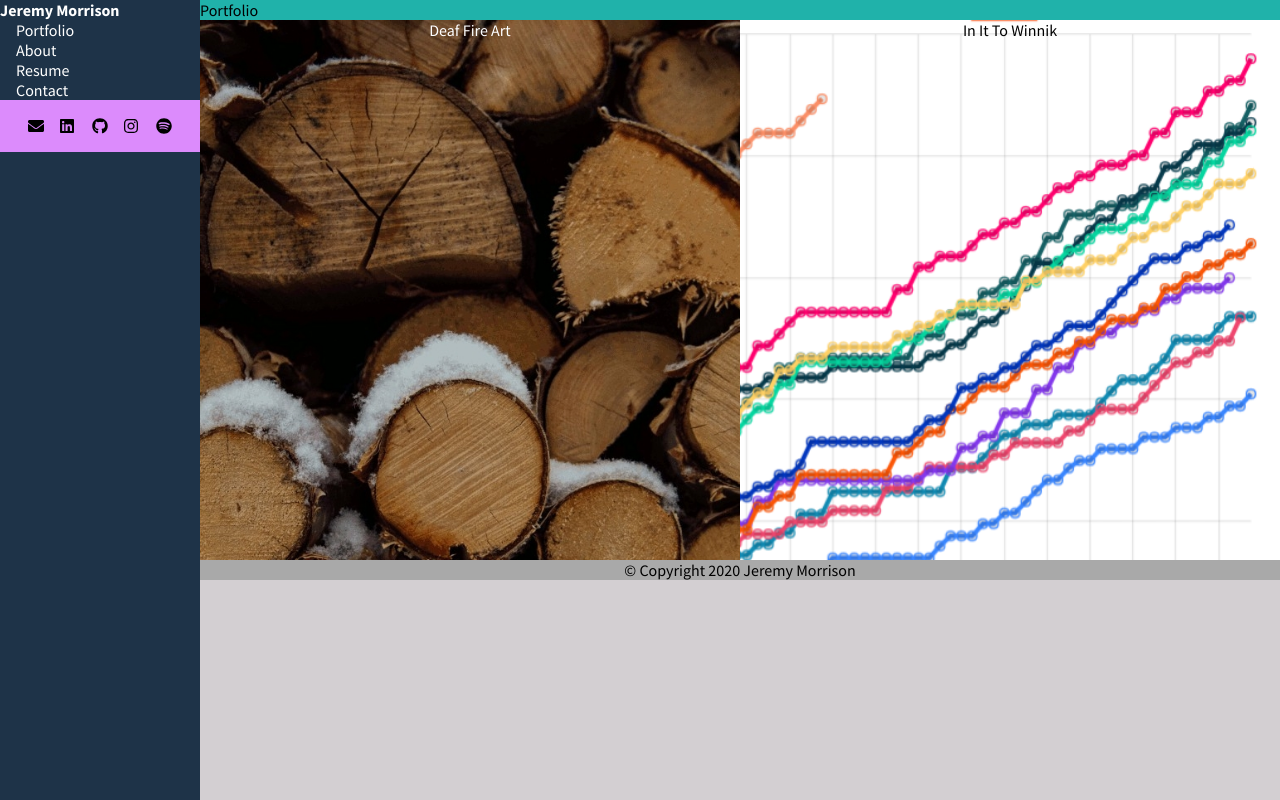
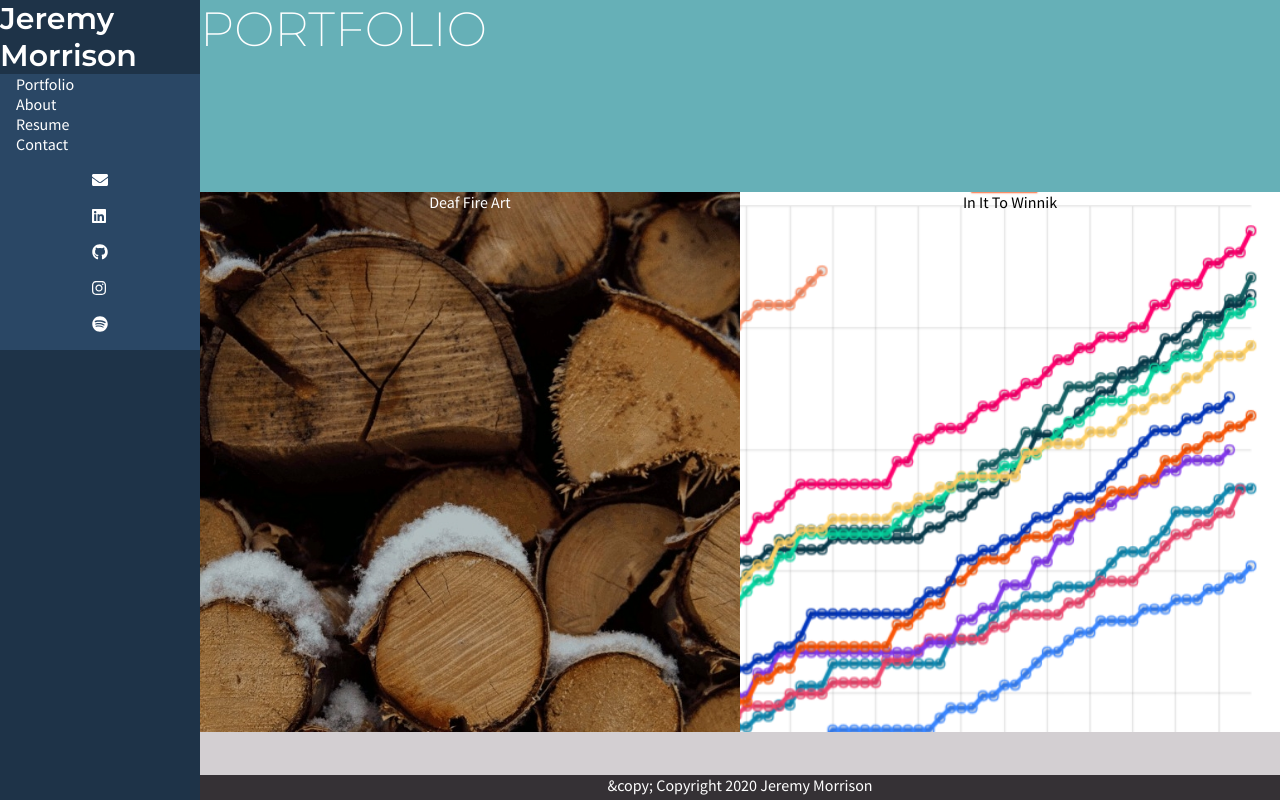
Before and after one commit to jemorriso/jeremymorrison.ca, a React (Create React App) app: page /portfolio in a window 1280 px wide. Built offline with nearby package versions, Linux system fonts and the light colour scheme.

Commit message:
basic CSS styling

```diff
--- a/src/components/About.js
+++ b/src/components/About.js
@@ -1,4 +1,4 @@
-import React from 'react';
+import React, { useEffect } from 'react';
 import styled from 'styled-components';
 import SectionHeader from './SectionHeader';
 
@@ -6,7 +6,7 @@ const Section = styled.section``;
 
 function About(props) {
   return (
-    <Section>
+    <Section id="about">
       <SectionHeader title="About" />
       <p>
         Lorem ipsum dolor sit, amet consectetur adipisicing elit. Doloremque
--- a/src/components/Brand.js
+++ b/src/components/Brand.js
@@ -2,11 +2,18 @@ import React from 'react';
 import styled from 'styled-components';
 import { Link } from 'react-router-dom';
 
+const Wrapper = styled.h1`
+  font-family: 'Montserrat', sans-serif;
+  font-weight: 600;
+  font-size: 3rem;
+  /* font-style: italic; */
+`;
+
 function Brand(props) {
   return (
-    <h1>
+    <Wrapper>
       <Link to="/">Jeremy Morrison</Link>
-    </h1>
+    </Wrapper>
   );
 }
 
--- a/src/components/Footer.js
+++ b/src/components/Footer.js
@@ -1,14 +1,43 @@
 import React from 'react';
 import styled from 'styled-components';
+import PropTypes from 'prop-types';
 
 const Wrapper = styled.footer`
+  /* since element is positioned absolutely, need to set width 100% of parent element instead of relying on implicit width */
   width: 100%;
-  background-color: darkgray;
+  background-color: #353135;
+  color: white;
   text-align: center;
+  position: absolute;
+  bottom: 0;
+  height: 2.5rem;
+`;
+
+const MarginTopWrapper = styled(Wrapper)`
+  bottom: unset;
+  top: ${(props) => props.contentHeight};
 `;
 
 function Footer(props) {
-  return <Wrapper>&copy; Copyright 2020 Jeremy Morrison</Wrapper>;
+  const { contentHeight, windowHeight } = props;
+  const copyMessage = '&copy; Copyright 2020 Jeremy Morrison';
+  if (contentHeight <= windowHeight) {
+    console.log('smaller');
+  } else {
+    console.log('bigger');
+  }
+  return contentHeight <= windowHeight ? (
+    <Wrapper>{copyMessage}</Wrapper>
+  ) : (
+    <MarginTopWrapper contentHeight={`${contentHeight}px`}>
+      {copyMessage}
+    </MarginTopWrapper>
+  );
 }
 
+Footer.propTypes = {
+  contentHeight: PropTypes.number.isRequired,
+  windowHeight: PropTypes.number.isRequired,
+};
+
 export default Footer;
--- a/src/components/Icon.js
+++ b/src/components/Icon.js
@@ -4,8 +4,7 @@ import PropTypes from 'prop-types';
 import { FontAwesomeIcon } from '@fortawesome/react-fontawesome';
 
 const Wrapper = styled.a`
-  /* background-color: black; */
-  color: black;
+  color: white;
   margin: 0.5em;
   border-radius: 50%;
   min-height: 1em;
--- a/src/components/Navbar.js
+++ b/src/components/Navbar.js
@@ -3,13 +3,9 @@ import styled from 'styled-components';
 import { Link } from 'react-router-dom';
 import PropTypes from 'prop-types';
 
-const Nav = styled.nav`
-  /* background-color: lightblue;
-  height: 100%;
-  position: fixed;
-  left: 0;
-  top
-  width: 100px; */
+const Wrapper = styled.nav`
+  background-color: #2a4765;
+  color: white;
 `;
 
 const Ul = styled.ul`
@@ -24,7 +20,7 @@ function Navbar(props) {
   const { toggleSidebar } = props;
 
   return (
-    <Nav>
+    <Wrapper>
       <Ul className="nav-items">
         <Li>
           <Link to="/portfolio" onClick={toggleSidebar}>
@@ -47,7 +43,7 @@ function Navbar(props) {
           </Link>
         </Li>
       </Ul>
-    </Nav>
+    </Wrapper>
   );
 }
 
--- a/src/components/RouteContainer.js
+++ b/src/components/RouteContainer.js
@@ -9,7 +9,6 @@ import Resume from './Resume';
 import Contact from './Contact';
 import Landing from './Landing';
 import PortfolioItemDetail from './PortfolioItemDetail';
-import Footer from './Footer';
 
 const Wrapper = styled.div`
   /* these classes are all being applied to the section with class name 'route-section */
@@ -37,7 +36,6 @@ const Wrapper = styled.div`
     width: 100%;
     top: 0;
     left: 0;
-    background-color: #dddddd;
   }
 `;
 
@@ -74,7 +72,6 @@ function RouteContainer(props) {
                 <Landing />
               </Route>
             </Switch>
-            <Footer />
           </section>
         </CSSTransition>
       </TransitionGroup>
--- a/src/components/SectionHeader.js
+++ b/src/components/SectionHeader.js
@@ -4,8 +4,13 @@ import PropTypes from 'prop-types';
 
 const Header = styled.header`
   width: 100%;
-  min-height: 1em;
-  background-color: lightseagreen;
+  min-height: 4em;
+  background-color: #66b0b7;
+  color: white;
+  font-family: 'Montserrat', sans-serif;
+  font-size: 3em;
+  font-weight: 200;
+  text-transform: uppercase;
 `;
 
 function SectionHeader(props) {
--- a/src/components/Socials.js
+++ b/src/components/Socials.js
@@ -6,22 +6,15 @@ import { v4 as uuidv4 } from 'uuid';
 import Icon from './Icon';
 
 const Wrapper = styled.div`
-  background-color: #dc8bfc;
+  background-color: #2a4765;
+  color: white;
   min-height: 1em;
   padding: 0.5em;
   display: flex;
+  flex-direction: column;
   justify-content: center;
   align-items: center;
 `;
-
-// const Icon = styled.a`
-//   /* background-color: black; */
-//   color: black;
-//   margin: 0.5em;
-//   border-radius: 50%;
-//   min-height: 1em;
-//   min-width: 1em;
-// `;
 
 function Socials(props) {
   const { socials } = props;
--- a/src/components/Topbar.js
+++ b/src/components/Topbar.js
@@ -6,7 +6,8 @@ import PropTypes from 'prop-types';
 const Wrapper = styled.div`
   top: 0;
   width: 100%;
-  background-color: lightgoldenrodyellow;
+  background-color: white;
+  color: #66b0b7;
   display: flex;
   justify-content: center;
 
@@ -24,7 +25,7 @@ const Icon = styled.div`
 function Topbar(props) {
   const { toggleSidebar } = props;
   return (
-    <Wrapper>
+    <Wrapper id="topbar">
       <Icon onClick={toggleSidebar} />
       <Brand />
     </Wrapper>
--- a/src/css/reset.css
+++ b/src/css/reset.css
@@ -3,7 +3,6 @@
   padding: 0;
   border: 0;
   outline: 0;
-  font-size: 100%;
   vertical-align: baseline;
   background: transparent;
 }
```
Also changed, not shown: src/Theme.js (added, +31 -0 lines).
